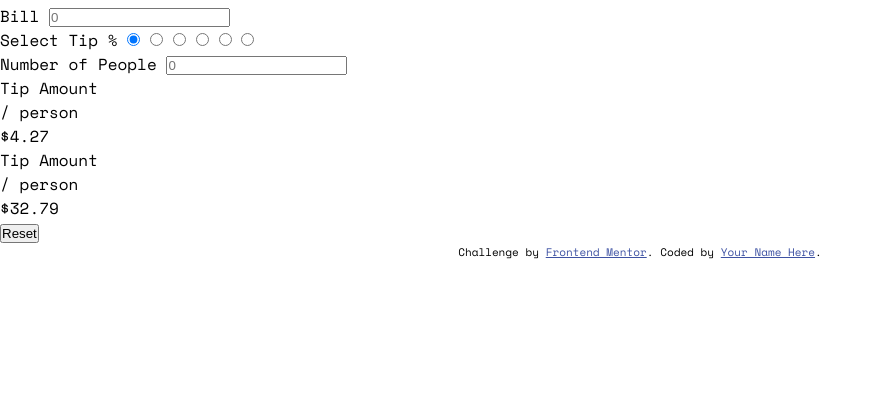
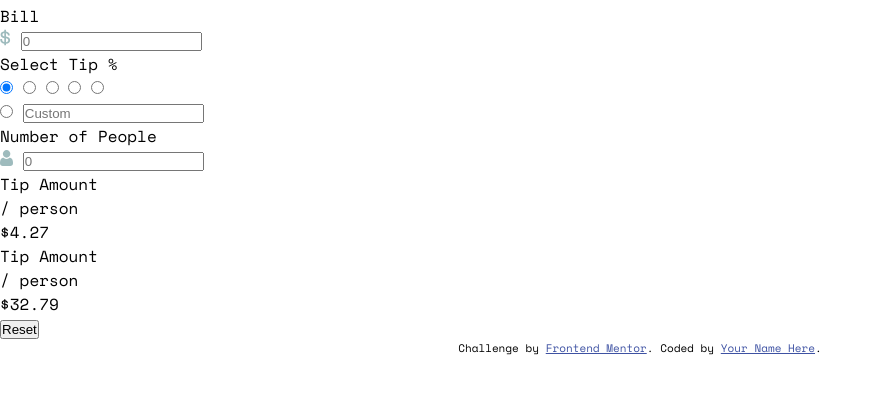
Before and after one commit to kkanit22/FEM-3-4-tip-calculator-app, a plain HTML site: page index.html in a window 1280 px wide. Shown: the part 56-450 px from the top of the page, without its empty margins (0-882 px from the left). Drawn offline with nearby package versions, Linux system fonts and the light colour scheme.

Commit message:
Updated html structure and added some classes for styling

```diff
--- a/index.html
+++ b/index.html
@@ -22,42 +22,53 @@
 	</header>
 	<main>
 		<form>
-			<label for="bill-amount" class="bill-amount-label">Bill</label>
-			<input type="number" id="bill-amount" name="bill_amount" class="bill-amount"  placeholder="0" required>
-
-			<div class="tip-percentage-options">
-				<label for="tip-percentage" class="tip-percentage-label">Select Tip %</label>
-				<input type="radio" id="tip-percentage" name="tip_percentage" class="tip-percentage" value="5%" checked>
-
-				<input type="radio" id="tip-percentage" name="tip_percentage" class="tip-percentage" value="10%">
-
-				<input type="radio" id="tip-percentage" name="tip_percentage" class="tip-percentage" value="15%">
-
-				<input type="radio" id="tip-percentage" name="tip_percentage" class="tip-percentage" value="25%">
-
-				<input type="radio" id="tip-percentage" name="tip_percentage" class="tip-percentage" value="50%">
-
-				<input type="radio" id="tip-percentage" name="tip_percentage" class="tip-percentage" value="Custom">
+			<div class="form-section">
+				<label for="bill-amount" class="input-label">Bill</label>
+				<div class="input-wrapper">
+					<img src="./images/icon-dollar.svg" alt="" />
+					<input type="number" id="bill-amount" name="bill_amount" class="bill-amount" placeholder="0" required>
+				</div>
 			</div>
-
-			<label for="number-of-people" class="number-of-people-label">Number of People</label>
-			<input type="number" id="number-of-people" name="number_of_people" class="number-of-people" placeholder="0" required>
+			<div class="form-section">
+				<div class="tip-percentage-options">
+					<label for="tip-percentage" class="input-label">Select Tip %</label>
+					<div class="radio-array">
+						<input type="radio" id="tip-percentage" name="tip_percentage" class="tip-percentage preset-tip-percentage" value="5" checked>
+						<input type="radio" id="tip-percentage" name="tip_percentage" class="tip-percentage preset-tip-percentage" value="10">
+						<input type="radio" id="tip-percentage" name="tip_percentage" class="tip-percentage preset-tip-percentage" value="15">
+						<input type="radio" id="tip-percentage" name="tip_percentage" class="tip-percentage preset-tip-percentage" value="25">
+						<input type="radio" id="tip-percentage" name="tip_percentage" class="tip-percentage preset-tip-percentage" value="50">
+						<div class="custom-tip-radio">
+							<input type="radio" id="tip-percentage" name="tip_percentage" class="tip-percentage" value="Custom">
+							<input type="number" id="custom-tip" name="custom_tip" placeholder="Custom" aria-label="Custom tip percentage">
+						</div>
+					</div>
+				</div>
+			</div>
+			<div class="form-section">
+				<label for="number-of-people" class="input-label">Number of People</label>
+				<div class="input-wrapper">
+					<img src="./images/icon-person.svg" alt="">
+					<input type="number" id="number-of-people" name="number_of_people" class="number-of-people" placeholder="0"
+						required>
+				</div>
+			</div>
 		</form>
 		<section class="results">
 			<div class="calculated-results">
-				<div class="tip-amount">
+				<div class="tip-amount result">
 					<div class="results-label">
 						<p>Tip Amount</p>
-						<p>/ person</p>
+						<p class="results-person">/ person</p>
 					</div>
-					<div class="amount-diplay tip-per-person">$4.27</div>
+					<div class="amount-display tip-per-person">$4.27</div>
 				</div>
-				<div class="total-amount">
+				<div class="total-amount result">
 					<div class="results-label">
 						<p>Tip Amount</p>
-						<p>/ person</p>
+						<p class="results-person">/ person</p>
 					</div>
-					<div class="amount-diplay total-per-person">$32.79</div>
+					<div class="amount-display total-per-person">$32.79</div>
 				</div>
 			</div>
 			<button class="reset-button">Reset</button>
```
